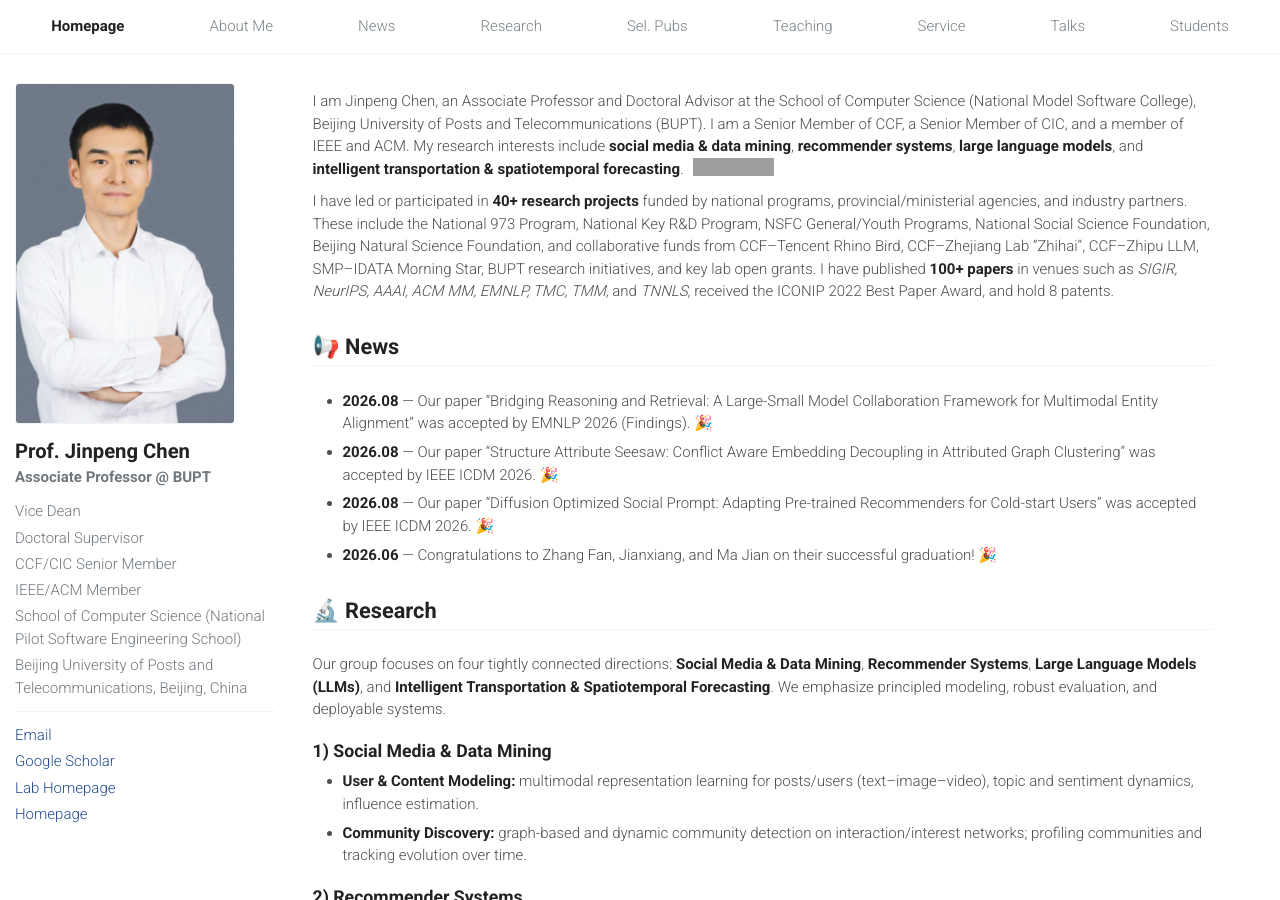
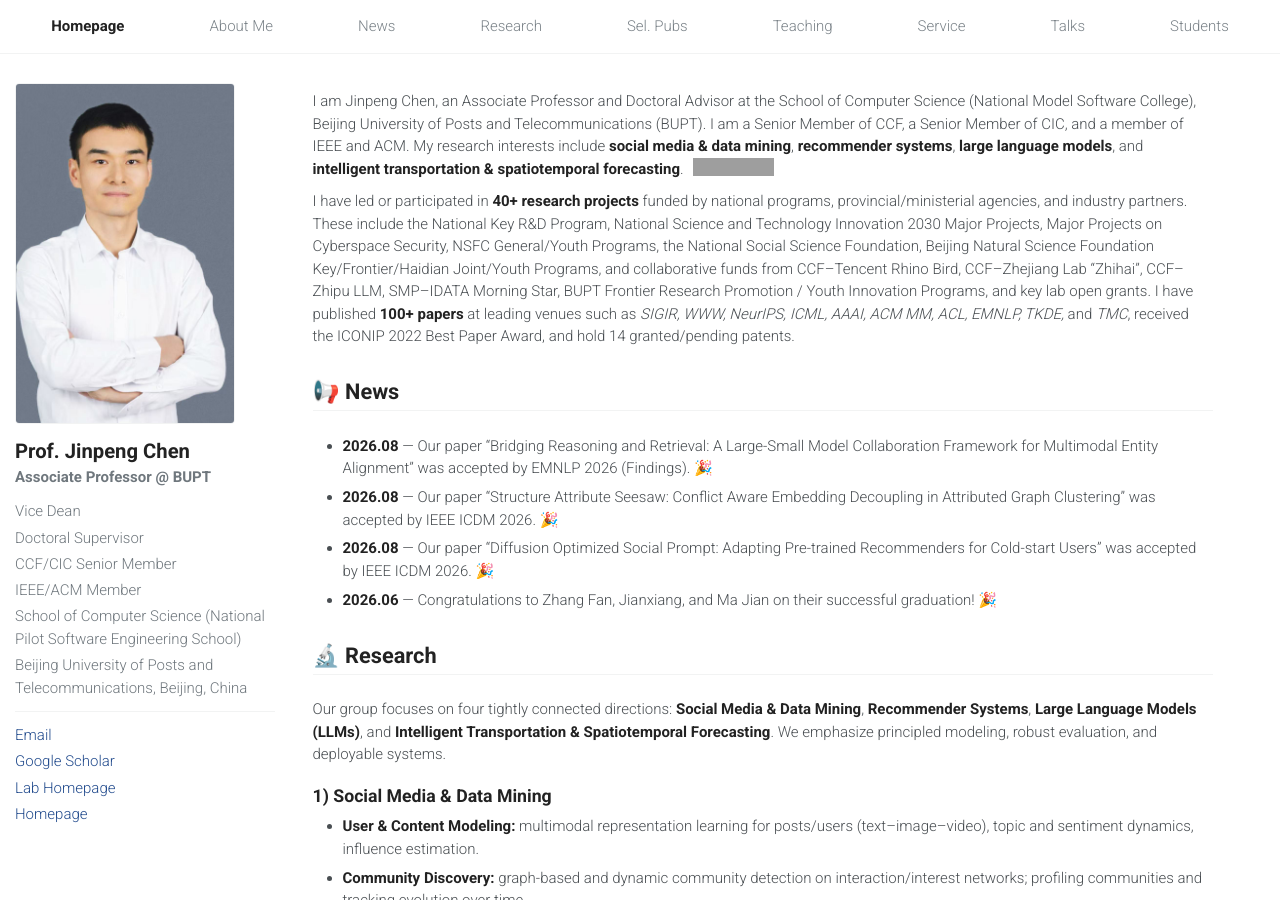
Before and after one commit to acdc-lab/jpchen, a Jekyll site: the page built from index.markdown, in a window 1280 px wide and 900 px high. Built offline with Jekyll 4.4.1, drawn with Linux system fonts in a browser that asks for light colours; grey boxes are pictures that could not be loaded.

Commit message:
Sync About Me with latest funding list, publication venues, and patent count (14)
Co-Authored-By: Claude <noreply@anthropic.com>

```diff
--- a/index.markdown
+++ b/index.markdown
@@ -12,12 +12,13 @@ My research interests include <strong>social media &amp; data mining</strong>, <
 <strong>large language models</strong>, and <strong>intelligent transportation &amp; spatiotemporal forecasting</strong>. <span class="about-citation"><a class="citation-badge" href="https://scholar.google.com/citations?user={{ site.google_scholar_id }}" target="_blank" rel="noopener"><img src="https://img.shields.io/endpoint?url=https%3A%2F%2Fraw.githubusercontent.com%2Facdc-lab%2Fjpchen%2Fgoogle-scholar-stats%2Fgs_data_shieldsio.json&amp;logo=Google%20Scholar&amp;labelColor=f6f6f6&amp;color=9cf&amp;style=flat&amp;label=citations" alt="Google Scholar citation count"></a></span>
 
 I have led or participated in <strong>40+ research projects</strong> funded by national programs, provincial/ministerial agencies, and industry partners.
-These include the National 973 Program, National Key R&amp;D Program, NSFC General/Youth Programs,
-National Social Science Foundation, Beijing Natural Science Foundation,
+These include the National Key R&amp;D Program, National Science and Technology Innovation 2030 Major Projects,
+Major Projects on Cyberspace Security, NSFC General/Youth Programs, the National Social Science Foundation,
+Beijing Natural Science Foundation Key/Frontier/Haidian Joint/Youth Programs,
 and collaborative funds from CCF–Tencent Rhino Bird, CCF–Zhejiang Lab “Zhihai”, CCF–Zhipu LLM,
-SMP–IDATA Morning Star, BUPT research initiatives, and key lab open grants.
-I have published <strong>100+ papers</strong> in venues such as <em>SIGIR, NeurIPS, AAAI, ACM MM, EMNLP, TMC, TMM,</em> and <em>TNNLS</em>,
-received the ICONIP 2022 Best Paper Award, and hold 8 patents.
+SMP–IDATA Morning Star, BUPT Frontier Research Promotion / Youth Innovation Programs, and key lab open grants.
+I have published <strong>100+ papers</strong> at leading venues such as <em>SIGIR, WWW, NeurIPS, ICML, AAAI, ACM MM, ACL, EMNLP, TKDE,</em> and <em>TMC</em>,
+received the ICONIP 2022 Best Paper Award, and hold 14 granted/pending patents.
 
 # 📢 News
 <p><span class="anchor" id="news"></span></p>
```
